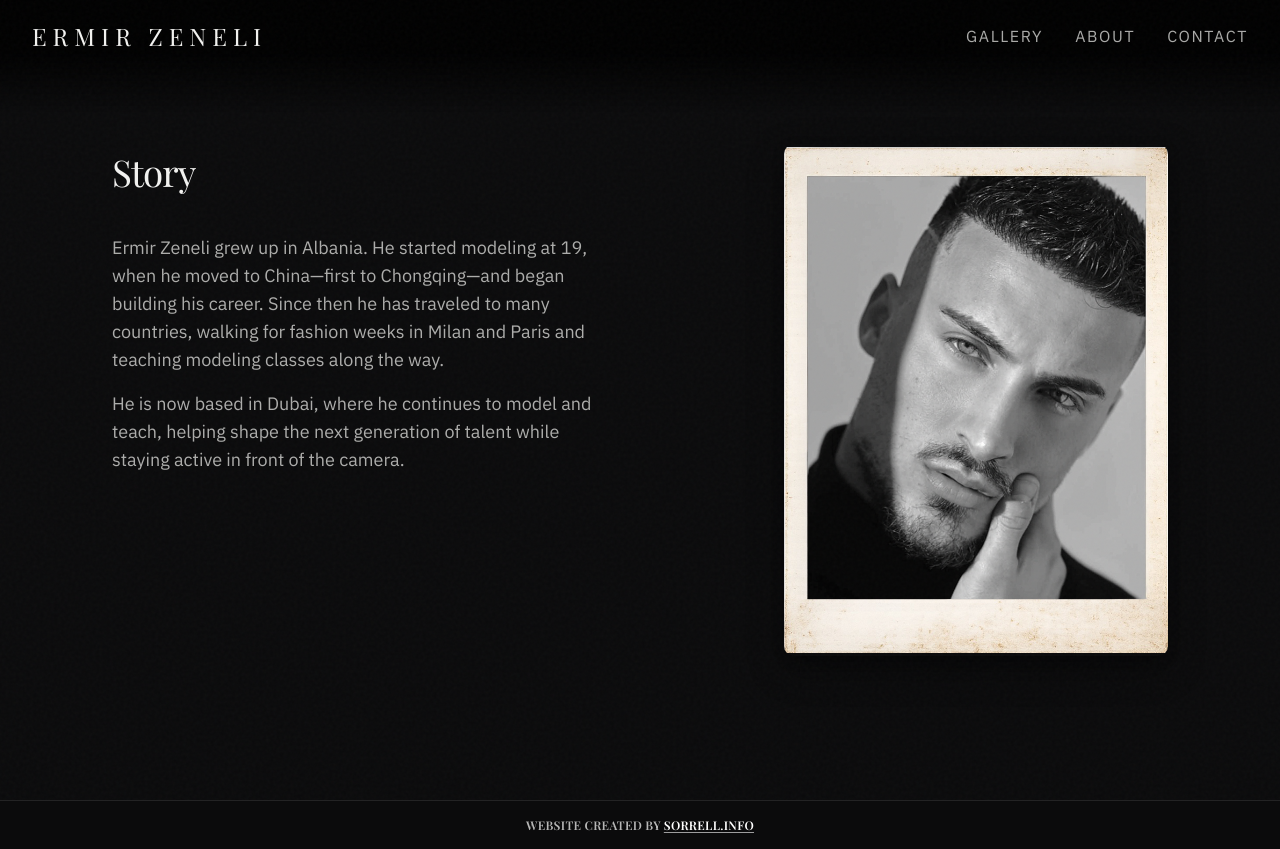
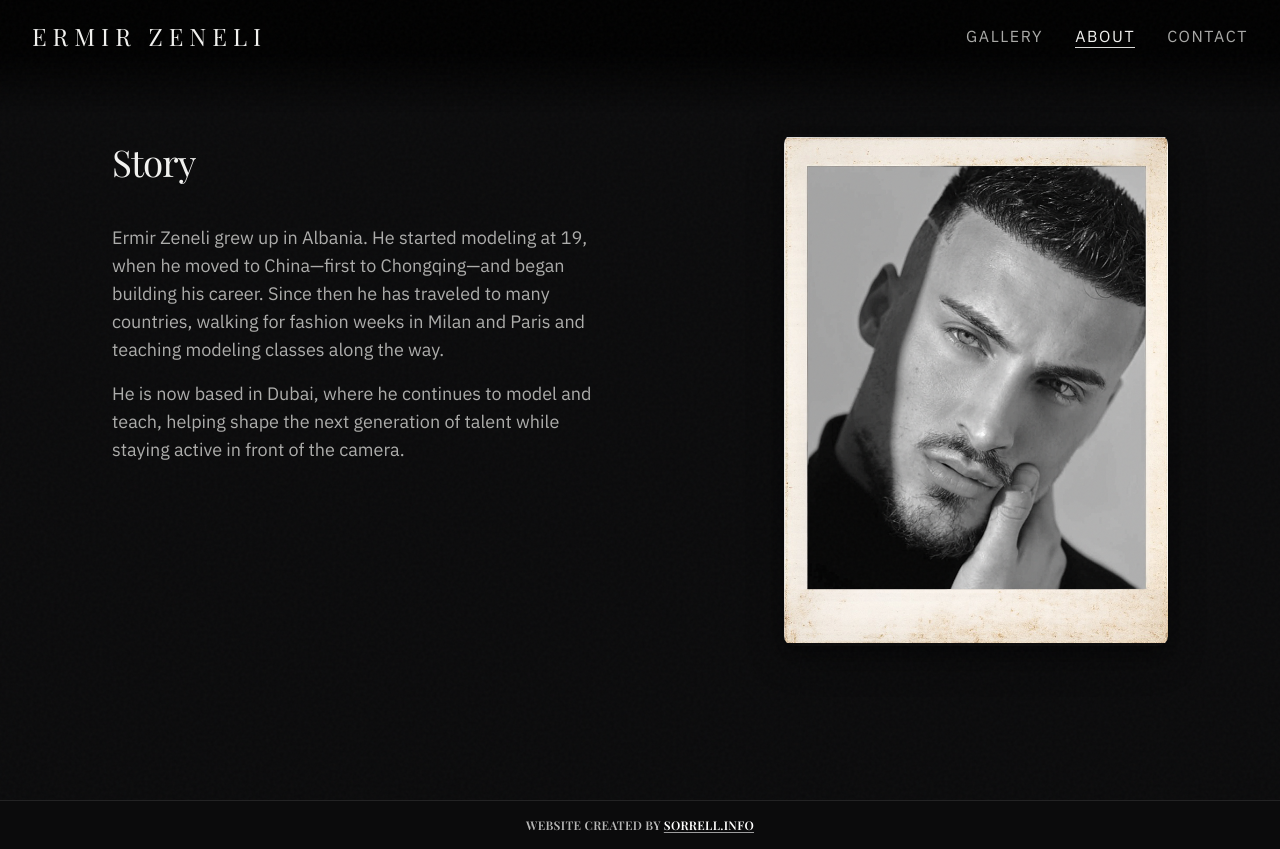
Before and after one commit to kennsorr/ermir-zeneli, a Next.js app: page /about in a window 1280 px wide. Built offline with nearby package versions, Linux system fonts and the light colour scheme; no server answers; a web font is replaced by a local one.

Commit message:
Refactor HomePage layout to include HomePageClient wrapper; adjust TriptychHero and layout styles for improved responsiveness and visual consistency across devices.

```diff
--- a/app/page.tsx
+++ b/app/page.tsx
@@ -1,9 +1,12 @@
 import { TriptychHero } from "@/components/TriptychHero";
+import { HomePageClient } from "@/components/HomePageClient";
 
 export default function HomePage() {
   return (
-    <main className="relative h-screen overflow-hidden">
-      <TriptychHero />
-    </main>
+    <HomePageClient>
+      <main className="relative h-[100dvh] w-full overflow-hidden">
+        <TriptychHero />
+      </main>
+    </HomePageClient>
   );
 }
--- a/src/components/Header.tsx
+++ b/src/components/Header.tsx
@@ -35,19 +35,28 @@ export function Header() {
         </Link>
       )}
       <nav aria-label="Main navigation" className="relative z-10 flex w-full items-center justify-between md:w-auto md:justify-start md:gap-8">
-        {navItems.map(({ label, href }) => (
+        {navItems.map(({ label, href }) => {
+          const isActive = pathname === href || pathname.startsWith(href + "/");
+          return (
             <Link
               key={href}
               href={href}
-            className="group relative inline-block text-sm tracking-widest uppercase text-foreground-muted transition-colors duration-500 ease-in hover:text-foreground focus:text-foreground md:text-base"
+              className={`group relative inline-block text-sm tracking-widest uppercase transition-colors duration-500 ease-in md:text-base ${
+                isActive
+                  ? "text-foreground"
+                  : "text-foreground-muted hover:text-foreground focus:text-foreground"
+              }`}
             >
               {label}
               <span
-              className="absolute bottom-0 left-[0.1em] right-[0.1em] block h-px origin-left scale-x-0 bg-foreground/90 transition-[transform] duration-500 ease-in group-hover:scale-x-100"
+                className={`absolute bottom-0 left-0 right-0 block h-px bg-foreground/90 transition-[transform] duration-500 ease-in ${
+                  isActive ? "origin-left scale-x-100" : "origin-left scale-x-0 group-hover:scale-x-100"
+                }`}
                 aria-hidden
               />
             </Link>
-        ))}
+          );
+        })}
       </nav>
     </header>
   );
--- /dev/null
+++ b/src/components/HomePageClient.tsx
@@ -0,0 +1,19 @@
+"use client";
+
+import { useEffect } from "react";
+
+export function HomePageClient({ children }: { children: React.ReactNode }) {
+  useEffect(() => {
+    const prevOverflow = document.body.style.overflow;
+    const prevHtmlOverflow = document.documentElement.style.overflow;
+    document.body.style.overflow = "hidden";
+    document.documentElement.style.overflow = "hidden";
+
+    return () => {
+      document.body.style.overflow = prevOverflow;
+      document.documentElement.style.overflow = prevHtmlOverflow;
+    };
+  }, []);
+
+  return <>{children}</>;
+}
--- a/src/components/TriptychHero.tsx
+++ b/src/components/TriptychHero.tsx
@@ -52,7 +52,7 @@ export function TriptychHero() {
 
   return (
     <section
-      className="relative grid h-screen w-full grid-cols-3 bg-black"
+      className="relative grid h-[100dvh] w-full grid-cols-3 bg-black"
       aria-label="Home hero — Portfolio, Story, Contact"
     >
       {homePanels.map((panel, index) => (
--- a/src/lib/layout.ts
+++ b/src/lib/layout.ts
@@ -1,6 +1,6 @@
 /** Shared layout classes so page titles and content align across Gallery, Story, Contact */
 
-export const PAGE_MAIN_CLASS = "min-h-screen pt-36 pb-16";
+export const PAGE_MAIN_CLASS = "min-h-screen pt-[134px] pb-16";
 
 export const PAGE_CONTENT_CLASS =
   "mx-auto w-full max-w-6xl px-6 md:px-8 lg:px-12";
@@ -10,11 +10,11 @@ export const PAGE_CONTENT_CLASS_NARROW =
   "mx-auto w-full max-w-5xl px-6 md:px-8 lg:px-12";
 
 export const PAGE_TITLE_CLASS =
-  "font-display text-[2.3rem] tracking-tight";
+  "font-display text-[2.3rem] tracking-tight hidden md:block";
 
 /** Title when a short description sits under it (Gallery, Contact) — same size, shared spacing */
 export const PAGE_TITLE_WITH_DESC_CLASS =
-  "font-display text-[2.3rem] tracking-tight";
+  "font-display text-[2.3rem] tracking-tight hidden md:block";
 
 /** Single-line description under page title — tighter top margin on mobile */
 export const PAGE_DESC_CLASS =
```
Lines whose indentation alone changed are shown as unchanged.
